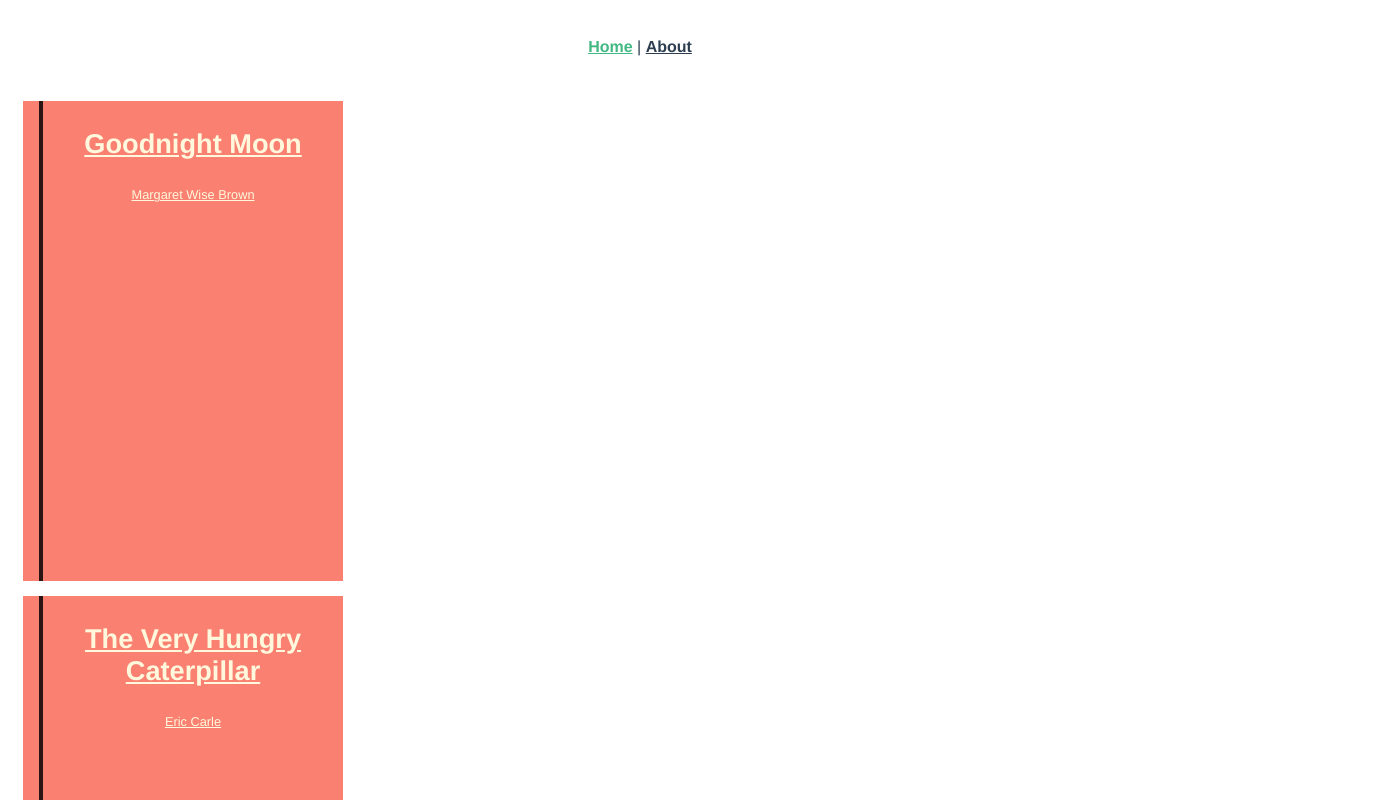
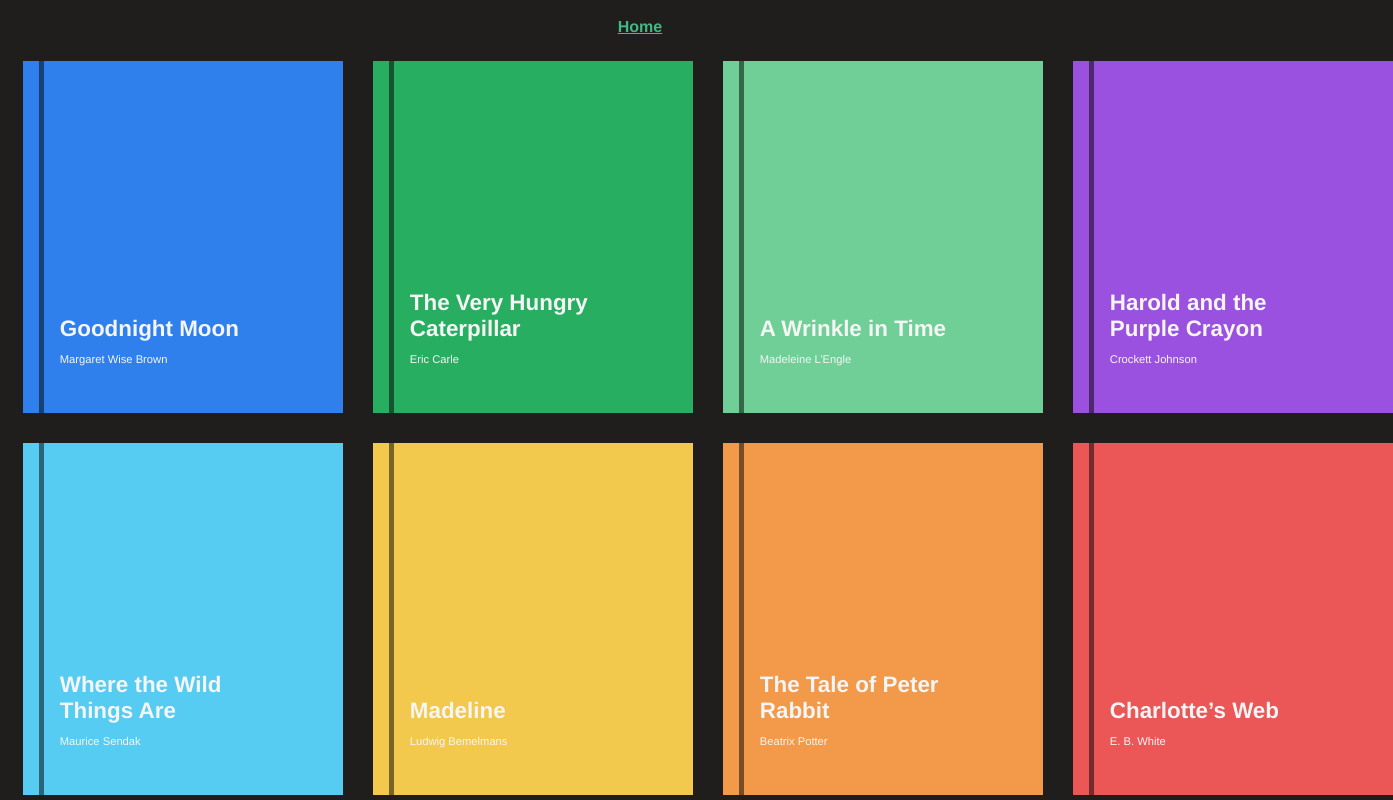
Before and after one commit to icasamoubica/eight-childrens-books, a Vue app: page / in a window 1280 px wide. Shown: the top 800 px of the page, 1393 px wide, since content can reach past the window. Built offline with nearby package versions, Linux system fonts and the light colour scheme.

Commit message:
finished homepage and about page formating with basic info

```diff
--- a/src/App.vue
+++ b/src/App.vue
@@ -1,8 +1,7 @@
 <template>
   <div id="app">
     <div id="nav">
-      <router-link to="/">Home</router-link> |
-      <router-link to="/about">About</router-link>
+      <router-link to="/">Home</router-link>
     </div>
     <router-view/>
   </div>
@@ -18,7 +17,7 @@
 }
 
 #nav {
-  padding: 30px;
+  padding: 10px;
 
   a {
     font-weight: bold;
--- a/src/components/book.vue
+++ b/src/components/book.vue
@@ -1,6 +1,11 @@
+
+
 <template>
-   <router-link class="book" v-bind:to="'/about/' + book.id">
+   <router-link class="book"
+                v-bind:to="'/about/' + book.id"
+                v-bind:style="{'background-color':book.color}">
         <div class="spine"></div>
+        <div class="horizontalLine" v-bind:style="{'background-color': 'rgba(0,0,0,0.5)'}"></div>
         <div class="frontside">
             <h3>{{book.title}}</h3>
             <p>{{book.author}}</p>
@@ -20,22 +25,34 @@
 <style>
 
 h3 {
-    font-size: 1.7rem;
+    max-width: 70%;
+    font-size: 1.4rem;
+    margin: 0;
+    text-align: left;
+    margin-left: 1rem;
 }
 p {
-    font-size: 0.8rem;
+    font-size: 0.7rem;
+    margin-left: 1rem;
+    margin-bottom: 3rem;
+    text-align: left;
 }
 .book {
-        color: cornsilk;
+    color: whitesmoke;
     margin: 15px;
     display: grid;
-        gap: 4px;
-        grid-template-columns: 5% auto;
+    grid-template-columns: 5% 1.5% auto;
     background-color: rgb(43, 20, 20);
-        height: 30em;
-        width: 20em;
+    height: 22rem;
+    width: 20rem;
+}
+.book:hover, .book:visited, .book:link, .book:active
+{
+    text-decoration: none;
 }
 .spine, .frontside {
-        background-color: salmon;
+    display: flex;
+    flex-direction: column;
+    justify-content: flex-end;
 }
 </style>
--- /dev/null
+++ b/src/components/bookInfo.vue
@@ -0,0 +1,37 @@
+<template>
+    <div class="details">
+        <div class="titleAndAuthor">
+            <h3>{{book.title}}</h3>
+            <p>{{book.author}}</p>
+        </div>
+        <div class="description">
+            <p>{{book.plot}}</p>
+        </div>
+        <div class="info">
+            <p>{{book.audience}}</p>
+            <p>{{book.year}}</p>
+            <p>{{book.pages}}</p>
+            <p>{{book.publisher}}</p>
+        </div>
+        <button class="getIt">Oh, I want to read it!</button>
+    </div>
+</template>
+
+<script>
+export default {
+    props: {
+
+        book: Object
+    }
+}
+</script>
+
+<style>
+.details {
+    display: grid;
+}
+template {
+    height: 40rem;
+    width: 30rem;
+}
+</style>
--- a/src/views/About.vue
+++ b/src/views/About.vue
@@ -1,14 +1,19 @@
 <template>
-    <Book v-bind:book="getBook"/>
+    <div class="about" v-bind:style="{ padding : '0 8rem 0 8rem'}">
+        <Book v-bind:book="getBook"
+              v-bind:style="{ width : '30rem',
+                              height : '40rem'}"/>
+        <About v-bind:book="getBook"/>
+    </div>
 </template>
 
 <script>
 import Book from '@/components/book.vue'
-
+import About from '@/components/bookInfo.vue'
 export default {
-
     components: {
-        Book
+        Book,
+        About
     },
     computed: {
         getBook() {
@@ -20,5 +25,14 @@
 </script>
 
 <style>
+    .about {
+        background-color: rgb(32, 29, 29);
+        display: grid;
+        grid-template-columns: 1fr 1fr;
+        color: whitesmoke;
+    }
 
+    body {
+        background-color: rgb(32, 29, 29);
+    }
 </style>
--- a/src/views/Home.vue
+++ b/src/views/Home.vue
@@ -25,3 +25,11 @@
   }
 }
 </script>
+<style>
+  .home {
+    display: grid;
+    grid-template-columns: repeat(4, 1fr);
+    grid-template-rows: 1fr 1fr;
+  }
+
+</style>
```
Lines whose indentation alone changed are shown as unchanged.
